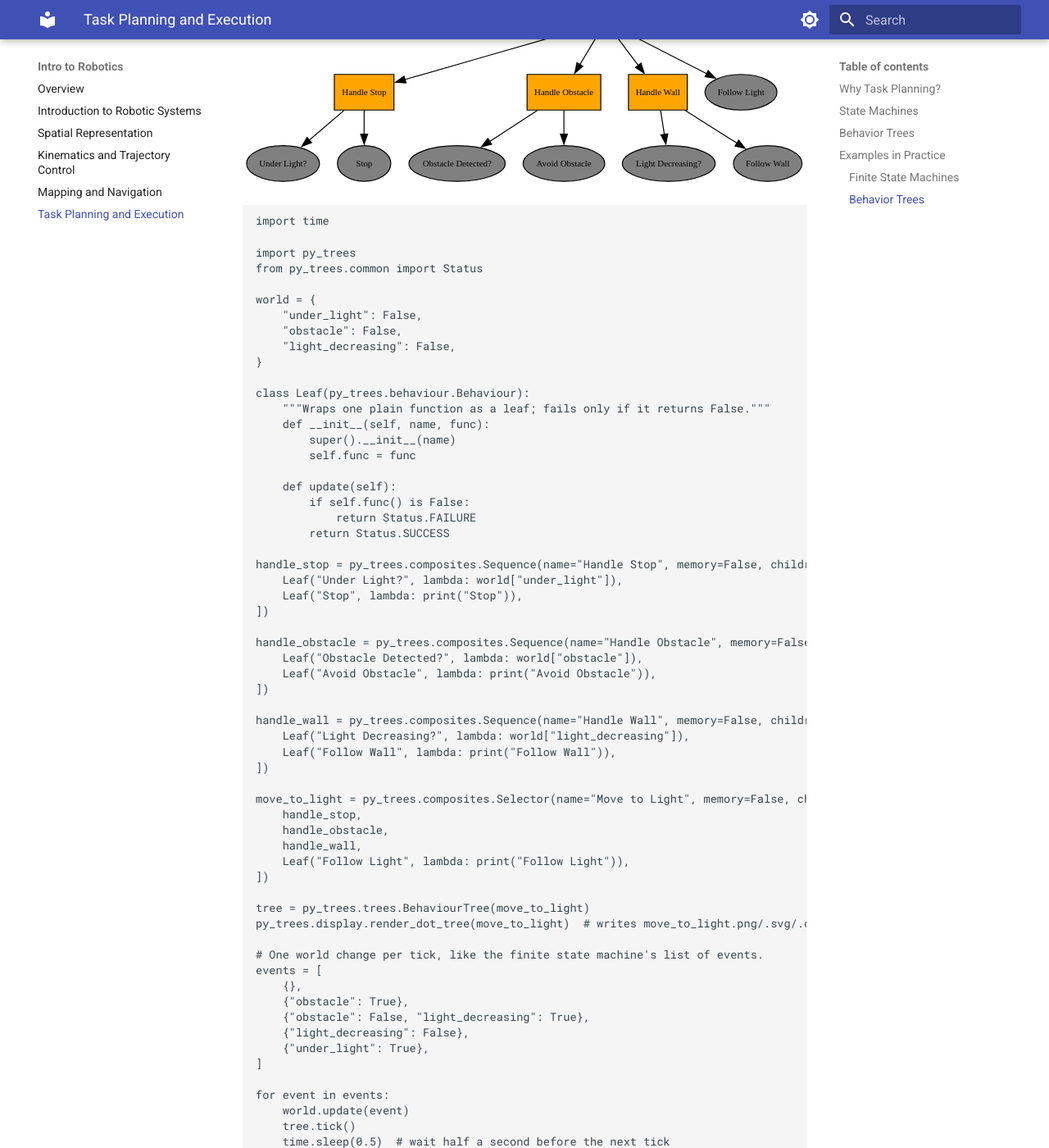
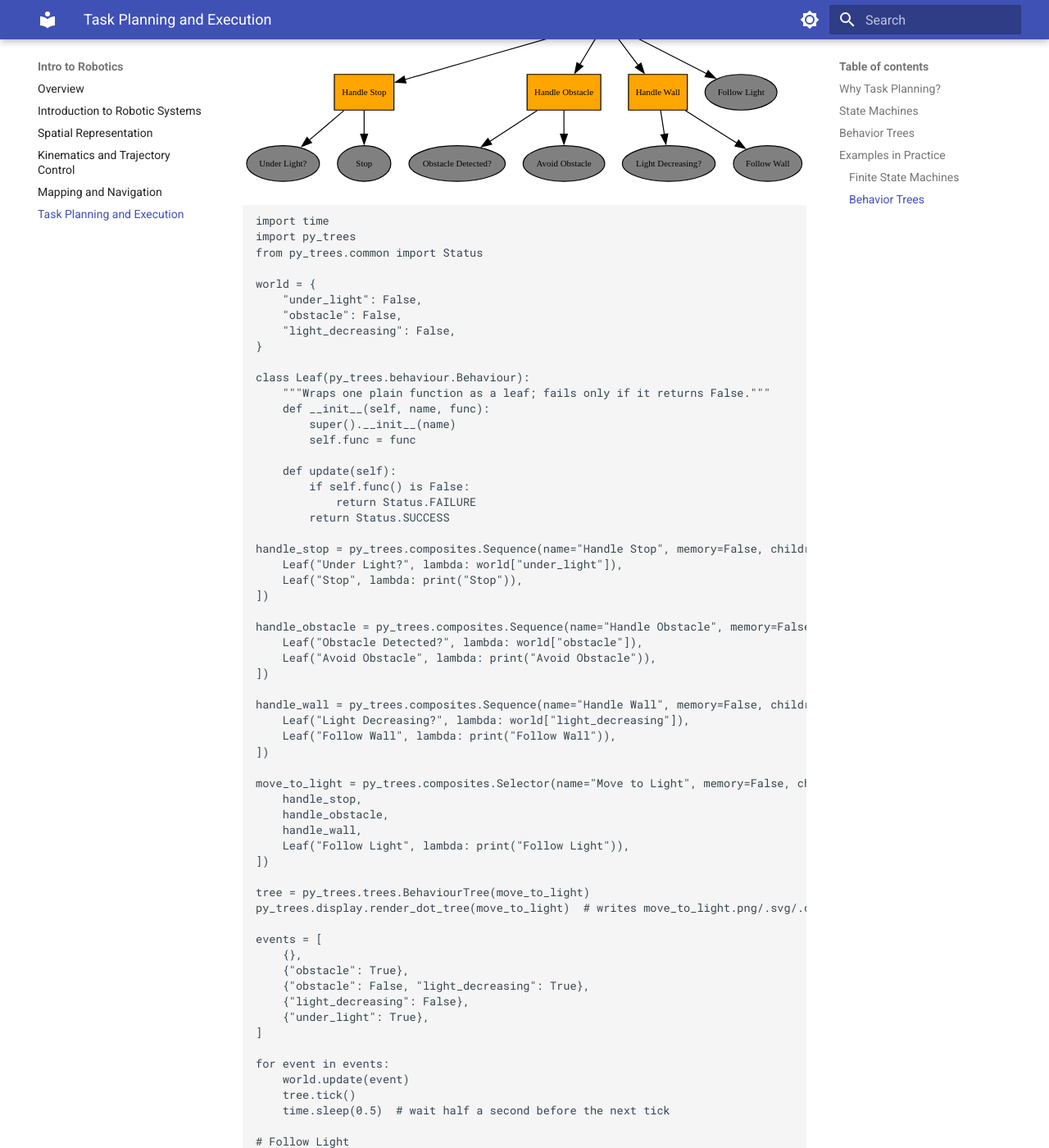
Before and after one commit to Kooroshoo/intro-to-robotics, an MkDocs documentation site: the page built from docs/05-task-planning-and-execution.md, in a window 1280 px wide and 1400 px high, scrolled down 3858 px. Shown: the whole window at 82% size. Built offline with MkDocs 1.6.1 and Material for MkDocs 9.7.7, drawn with Linux system fonts in a browser that asks for light colours; some of the changed text lies outside the part shown.

Commit message:
finish book

````diff
--- a/docs/05-task-planning-and-execution.md
+++ b/docs/05-task-planning-and-execution.md
@@ -95,7 +95,6 @@ The `Move to Light` tree translates into code with the help of [py_trees](https:
 
 ```python
 import time
-
 import py_trees
 from py_trees.common import Status
 
@@ -141,7 +140,6 @@ move_to_light = py_trees.composites.Selector(name="Move to Light", memory=False,
 tree = py_trees.trees.BehaviourTree(move_to_light)
 py_trees.display.render_dot_tree(move_to_light)  # writes move_to_light.png/.svg/.dot next to this script
 
-# One world change per tick, like the finite state machine's list of events.
 events = [
     {},
     {"obstacle": True},
````
Also changed, not shown: docs/03-kinematics-and-trajectory-control.md (+1 -1 lines).
